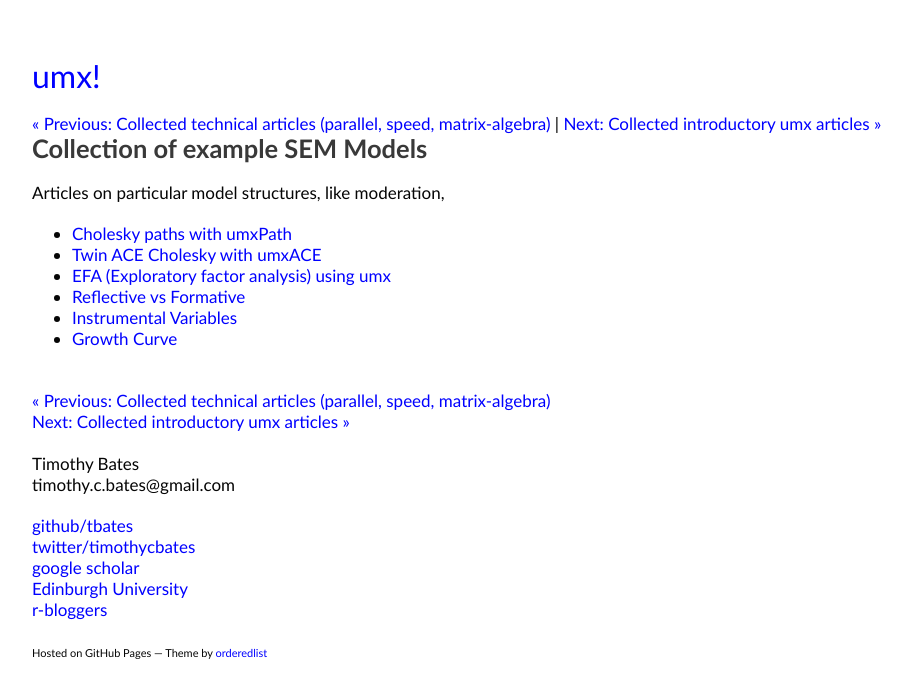
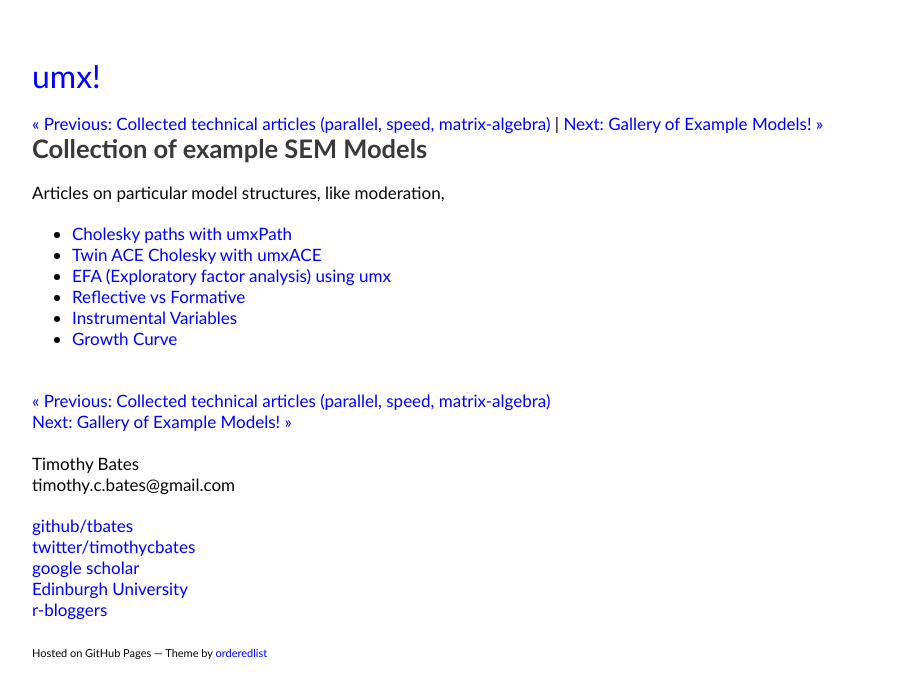
Before and after one commit to tbates/tbates.github.io, a Jekyll site: the page built from _posts/2015-06-02-container-Models-and-modeling-posts.markdown, in a window 1280 px wide. Shown: the top 698 px of the page, without its empty margins (26-937 px from the left). Built offline with Jekyll 4.4.1, drawn with Linux system fonts in a browser that asks for light colours.

Commit message:
no message

```diff
--- a/_posts/2001-06-20-examples-organized.markdown
+++ b/_posts/2001-06-20-examples-organized.markdown
@@ -1,19 +1,19 @@
 ---
 layout: post
-title: "Collected introductory umx articles"
+title: "Gallery of Example Models!"
 
 comments: true
 categories: basic
 ---
 
+<div style="column-count: 2">
 
-<a style="column-count: 2" name="top"></a>
+<a  name="top"></a>
 
-<p style="text-align: center;">This is a page of example models. To learn about installing click here, to learn about path-based model syntax click here.</p>
+<p style="text-align: center;">This is a gallery of example models. To learn about installing umx, or take a basic tutorial, start at home page.</p>
 
 
-
-note: It is a new page for April 2019: If we go with this wiki as the basis for collecting all OpenMx Scripts, links will be added here.
+*note*: This page expresses the goal of umx to cover core models. It's not done :-).
 
 ### Three basic methods of modeling supported in OpenMx
 * Path analysis
```
